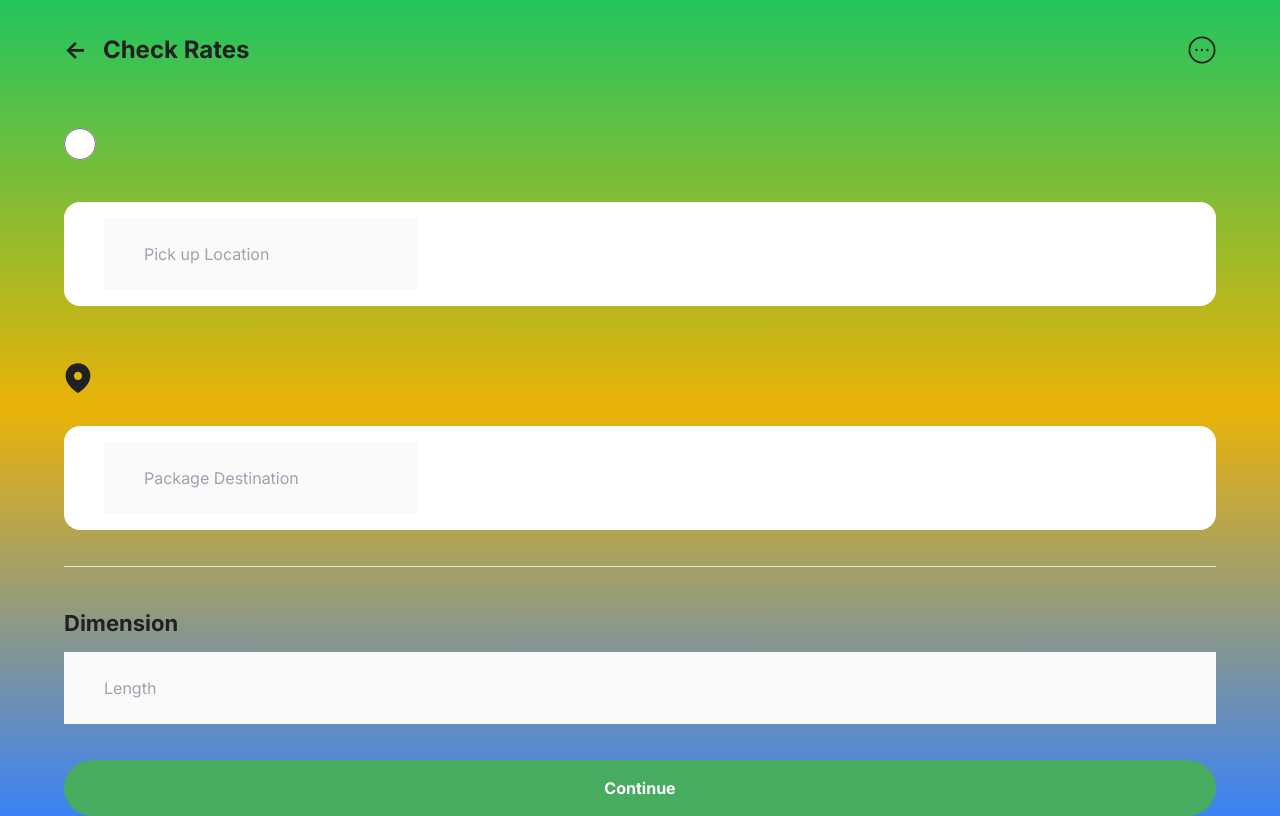
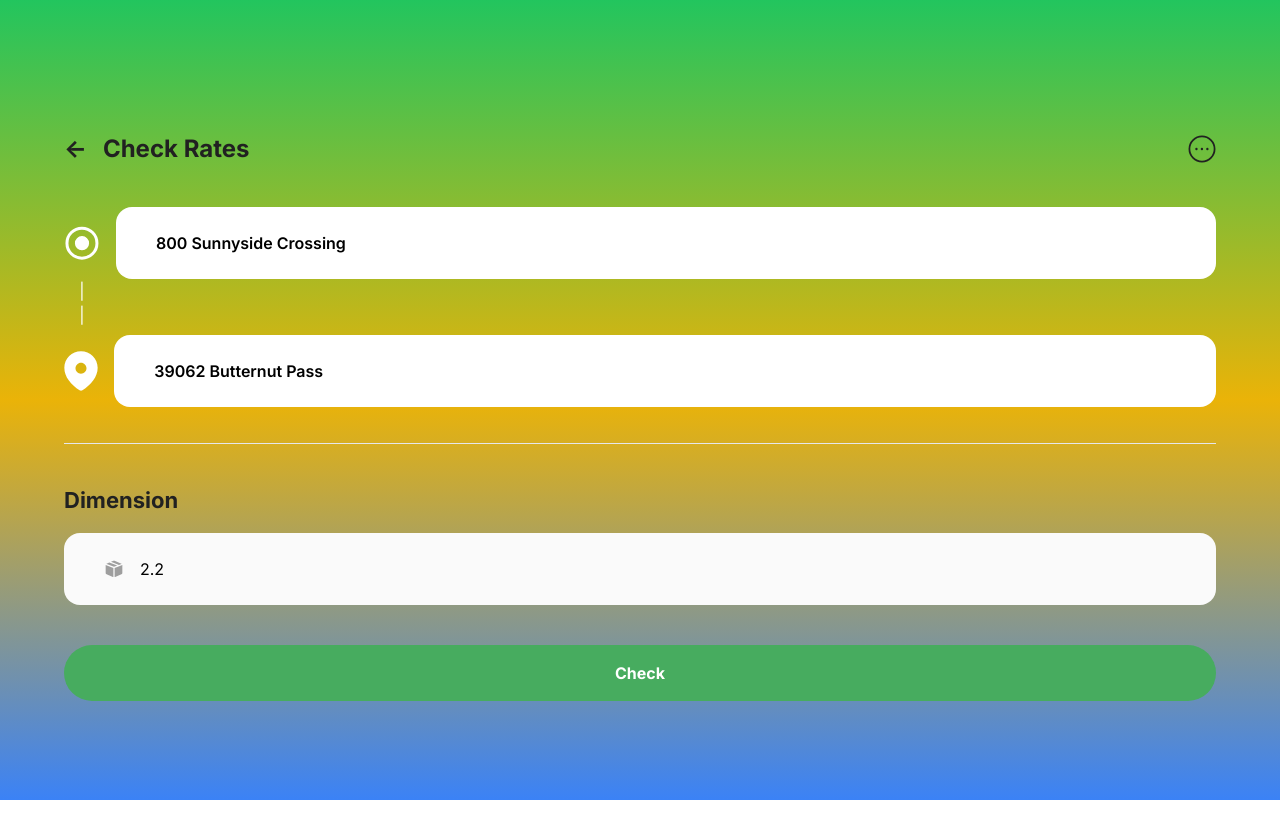
Before and after one commit to rajkamal705/delivery-web-app, a Next.js app: page /check-rates in a window 1280 px wide. Built offline with nearby package versions, Linux system fonts and the light colour scheme.

Commit message:
fixing design

```diff
--- a/src/app/check-rates/page.tsx
+++ b/src/app/check-rates/page.tsx
@@ -23,7 +23,28 @@ function Page() {
                         </div>
                     </div>
 
-                    <div className='flex gap-8 mt-8 flex-wrap'>
+                    <div className='mt-10'>
+                        <div className='flex gap-4'>
+                            <Image width={36} height={36} src="/Images/radio-button.svg" alt="img" />
+                            <div className='bg-white rounded-2xl w-full font-[600] text-[16px] py-6 px-10'>
+                                800 Sunnyside Crossing
+                            </div>
+                        </div>
+                        <div className='text-white flex flex-col items-center w-9'>
+                            <p>|</p>
+                            <p>|</p>
+                        </div>
+
+                        <div className='flex gap-4 mt-2'>
+                            <Image width={36} height={36} src="/Images/track-location.svg" alt="img" />
+                            <div className='bg-white rounded-2xl w-full font-[600] text-[16px] py-6 px-10'>
+                               39062 Butternut Pass
+                            </div>
+                        </div>
+                    </div>
+
+
+                    {/* <div className='flex gap-8 mt-8 flex-wrap'>
                         <div className='mt-6'>
                             <input type="radio" className="form-radio h-10 w-8 text-blue-600" />
                         </div>
@@ -47,14 +68,15 @@ function Page() {
                             <input className=' bg-[#FAFAFA] rounded-lg py-6 px-10 w-full outline-none' placeholder='Package Destination' />
                             </div>
                         </div>
-                    </div>
+                    </div> */}
 
                     <div className='mt-9 border-b '></div>
 
                     <div className='flex gap-4 mt-10 flex-col'>
                         <span className='text-[#212121] text-[22px] font-[700]'>Dimension</span>
-                        <div className='flex gap-4 items-center h-16'>
-                            <input className=' bg-[#FAFAFA] rounded-lg py-6 px-10 w-full outline-none' placeholder='Length' />
+                        <div className='flex items-center gap-4 rounded-2xl px-10 bg-[#FAFAFA]'>
+                            <Image width={20} height={20} src="/Images/CategoryBox.svg" alt="img" />
+                            <div className=' bg-[#FAFAFA] rounded-lg py-6 w-full outline-none'>2.2</div>
                         </div>
                     </div>
 
--- a/src/app/home/page.tsx
+++ b/src/app/home/page.tsx
@@ -34,12 +34,12 @@ function page() {
                             <p className='text-center font-[700]'>Make order</p>
                         </Link>
 
-                        <div className='flex flex-col gap-2 w-1/2 border-[2px] border-black rounded-2xl py-4 bg-[#F7D100]'>
+                        <Link href="check-rates" className='flex flex-col gap-2 w-1/2 border-[2px] border-black rounded-2xl py-4 bg-[#F7D100]'>
                             <div className='flex justify-center'>
                                 <Image width={60} height={60} src="/Images/notes.svg" alt="img" />
                             </div>
                             <p className='text-center font-[700]'>Check Rates</p>
-                        </div>
+                        </Link>
                     </div>
 
                     <div className='mt-4'>
--- a/src/components/ui/DrawerDemo.tsx
+++ b/src/components/ui/DrawerDemo.tsx
@@ -14,10 +14,11 @@ import Image from 'next/image';
 
 export function DrawerDemo() {
   return (
+    <div>
       <Drawer>
         <DrawerTrigger asChild>
           <button className='w-full text-[16px] font-[700] bg-[#47AC5F] rounded-full px-32 py-4 text-[#FFFFFF]'>
-          Continue
+            Check
           </button>
         </DrawerTrigger>
         <DrawerContent className="p-4">
@@ -25,15 +26,15 @@ export function DrawerDemo() {
             <DrawerHeader className="text-center justify-center">
               <DrawerTitle className="text-xl font-bold">Rates</DrawerTitle>
             </DrawerHeader>
-          <div className="flex justify-between items-center mt-4 px-4">
+            <div className="flex justify-between border-t-[1px] border-b-[1px] mt-4 px-4 py-4">
               <div className="text-start">
                 <p className="text-[14px] font-medium text-gray-700 text-xl">800 Sunnyside Crossing</p>
                 <p className="text-[12px] text-gray-500">Pick up Location</p>
               </div>
-            <div className="text-center">
-              <Image src="/Images/exchange-icon.svg" alt="exchange" width={24} height={24} />
+              <div className="flex justify-center items-center">
+                <Image src="/Images/exchange.svg" alt="exchange" width={24} height={24} />
               </div>
-            <div className="text-center">
+              <div className="flex flex-col items-end">
                 <p className="text-[14px] font-medium text-gray-700">39062 Butternut Pass DC</p>
                 <p className="text-[12px] text-gray-500">Package Destination</p>
               </div>
@@ -53,7 +54,7 @@ export function DrawerDemo() {
 
               <div className="flex items-center justify-between bg-[#FAFAFA] p-4 rounded-lg shadow-sm">
                 <div className="flex items-center gap-4">
-                <Image src="/Images/Category=Cargo.svg" alt="3-Wheeler" width={52} height={42} />
+                  <Image src="/Images/Category=Cargo.svg" alt="3-Wheeler" width={32} height={32} />
                   <div>
                     <p className="text-[18px] text-[#212121] font-semibold">3-Wheeler</p>
                     <p className="text-[14px] text-[#616161]">3-5 days</p>
@@ -74,13 +75,14 @@ export function DrawerDemo() {
               </div>
             </div>
 
-          <DrawerFooter className="mt-8 flex justify-end">
+            {/* <DrawerFooter className="mt-8 flex justify-end">
               <DrawerClose asChild>
                 <Button variant="outline">Close</Button>
               </DrawerClose>
-          </DrawerFooter>
+            </DrawerFooter> */}
           </div>
         </DrawerContent>
       </Drawer>
+    </div>
   );
 }
--- a/src/components/ui/drawer.tsx
+++ b/src/components/ui/drawer.tsx
@@ -43,7 +43,7 @@ const DrawerContent = React.forwardRef<
     <DrawerPrimitive.Content
       ref={ref}
       className={cn(
-        "fixed inset-x-0 bottom-0 z-50 mt-24 flex h-auto flex-col rounded-t-[10px] border bg-background",
+        "fixed inset-x-0 bottom-0 z-50 mt-24 flex h-auto flex-col rounded-t-[10px] border bg-white",
         className
       )}
       {...props}
```
Also changed, not shown: public/Images/exchange.svg (added). Lines whose indentation alone changed are shown as unchanged.
